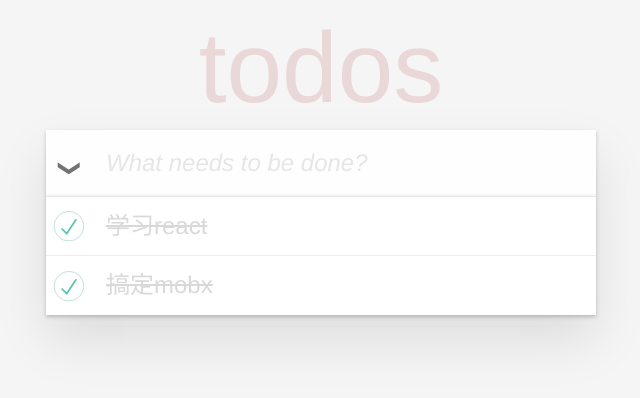
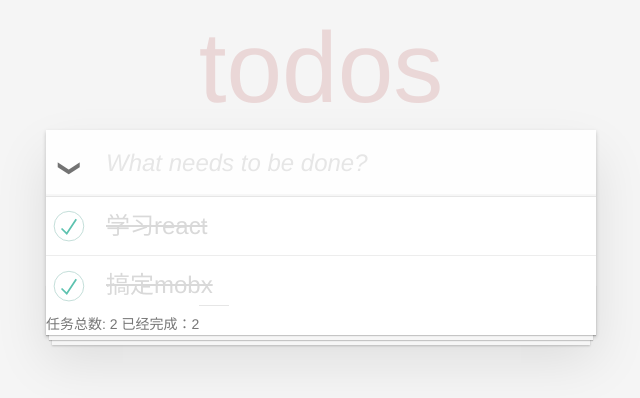
Before and after one commit to richard1230/todos_mobx, a React (Create React App) app: page / in a window 1280 px wide. Shown: the top 398 px of the page, without its empty margins (319-959 px from the left). Built offline with nearby package versions, Linux system fonts and the light colour scheme.

Commit message:
统计记数-2022-0907-1615

```diff
--- a/src/Todo/index.js
+++ b/src/Todo/index.js
@@ -94,6 +94,11 @@ function Task() {
 
         </ul>
       </section>
+      <foot className="footer">
+        <span className="todo-count">
+          任务总数: {taskStore.list.length} 已经完成：{taskStore.isFinishedLength}
+        </span>
+      </foot>
     </section>
   )
 }
--- a/src/store/task.Store.js
+++ b/src/store/task.Store.js
@@ -19,6 +19,15 @@ class TaskStore {
     makeAutoObservable(this)
   }
 
+  //计算属性, 只有所有属性选中的时候才是选中的状态
+  //前面有get,其实就是getter
+  get isAll() {
+    return this.list.every(item => item.isDone)
+  }
+
+  get isFinishedLength (){
+    return this.list.filter(item=>item.isDone).length
+  }
   //单选操作
   singleCheck(id, isDone) {
     //查找 find findIndex
@@ -34,11 +43,6 @@ class TaskStore {
     })
   }
 
-  //计算属性, 只有所有属性选中的时候才是选中的状态
-  //前面有get,其实就是getter
-  get isAll() {
-    return this.list.every(item => item.isDone)
-  }
 
   //删除
   delTask =(id)=>{
```
